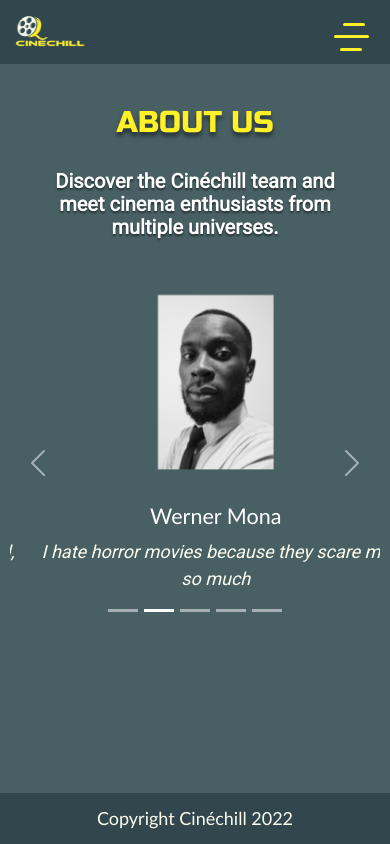
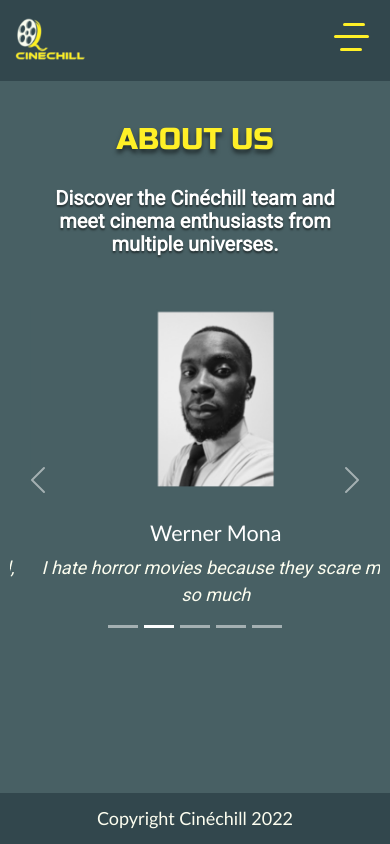
Before and after one commit to ComicScrip/lyon-react-mars22-p2g3, a React (Create React App) app: page /about in a window 390 px wide. Built offline with nearby package versions, Linux system fonts and the light colour scheme.

Commit message:
navbar margin conflicts resolved

```diff
--- a/src/Css/Navbar.css
+++ b/src/Css/Navbar.css
@@ -55,6 +55,9 @@ nav a {
     z-index: 100 !important;
   }
 
+  .logo {
+    max-height: 7em;
+  }
   .navbar ul li a {
     font-size: 23px;
   }
```
